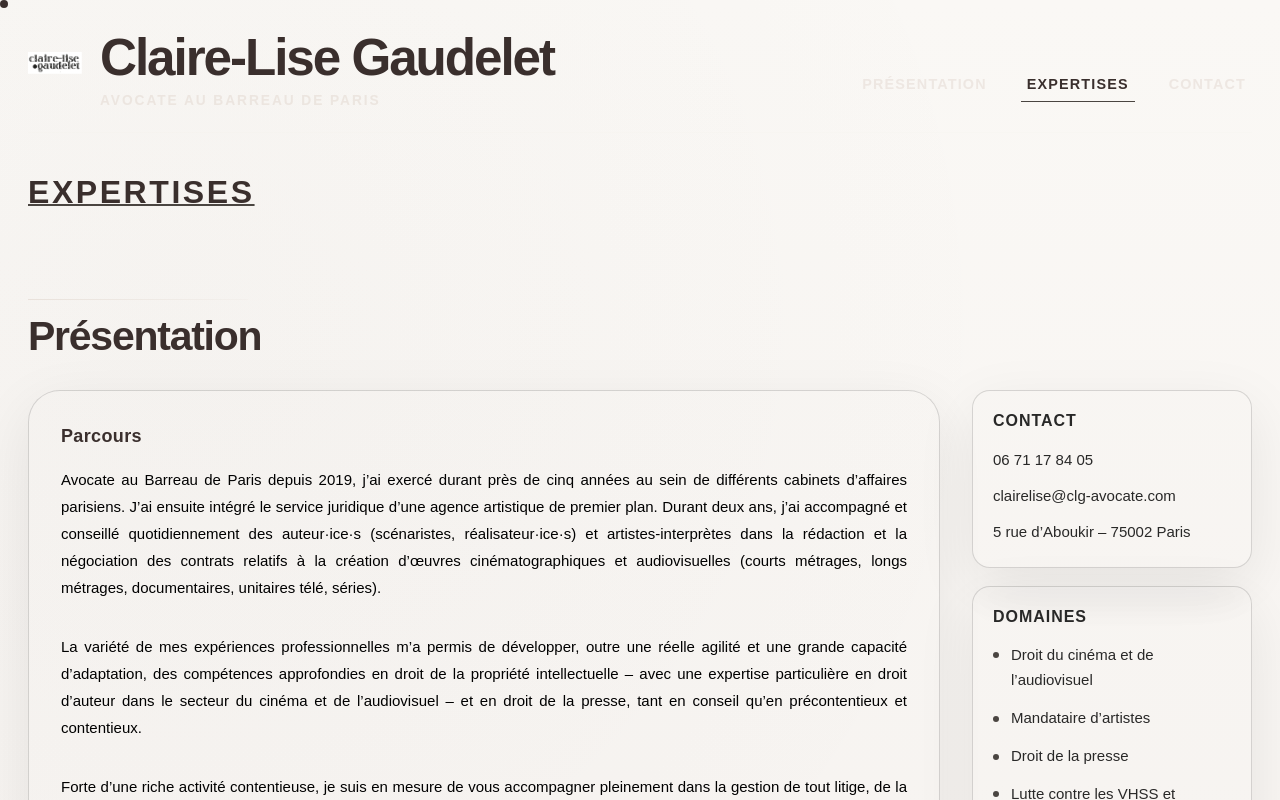
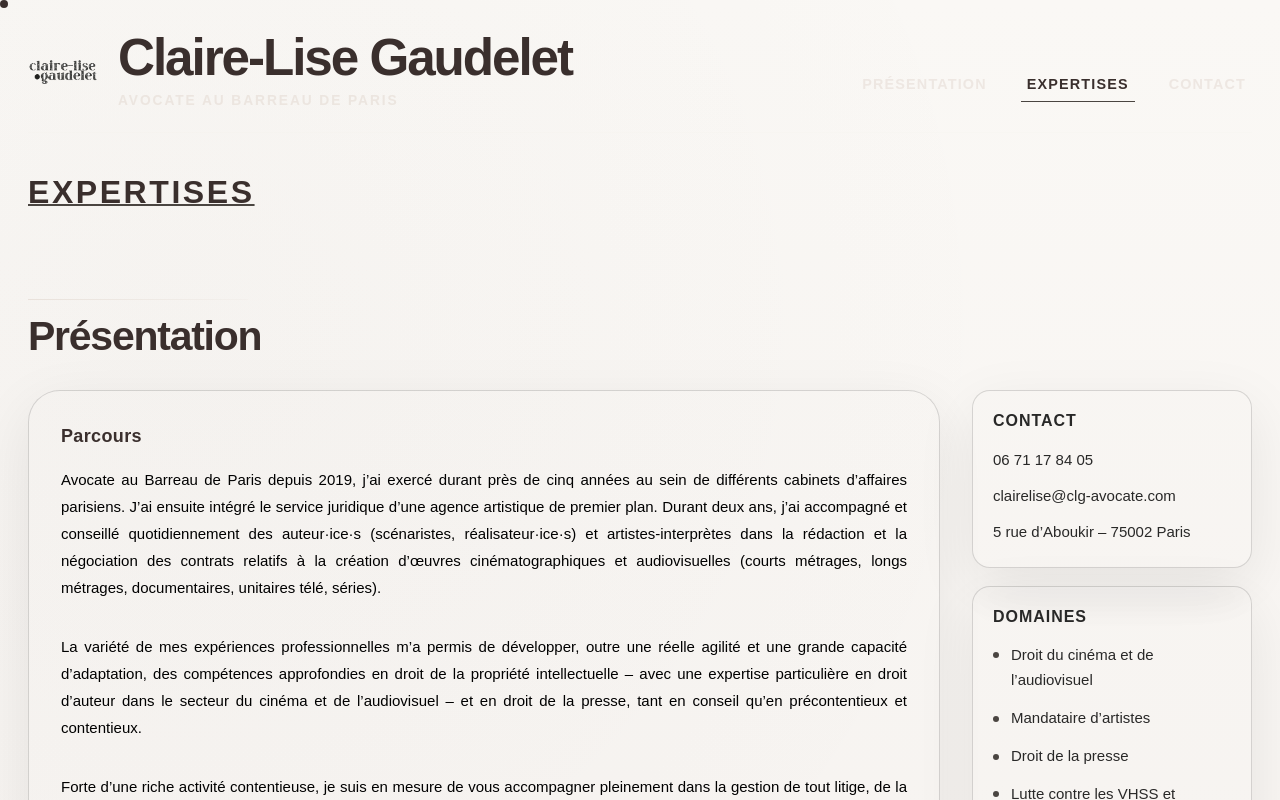
Before and after one commit to ludovicbeot/site-claire-lise, a Next.js app: page / in a window 1280 px wide. Shown: the top 800 px of the page. Built offline with nearby package versions, Linux system fonts and the light colour scheme; a web font is replaced by a local one.

Commit message:
feat: increase logo size from 54px to 72px

```diff
--- a/app/globals.css
+++ b/app/globals.css
@@ -148,9 +148,9 @@ h6 {
   display: inline-flex;
   align-items: center;
   justify-content: center;
-  width: 54px;
-  height: 54px;
-  flex: 0 0 54px;
+  width: 72px;
+  height: 72px;
+  flex: 0 0 72px;
   margin-top: 2px;
 }
 
```
Also changed, not shown: public/images/logo-clg.png.
